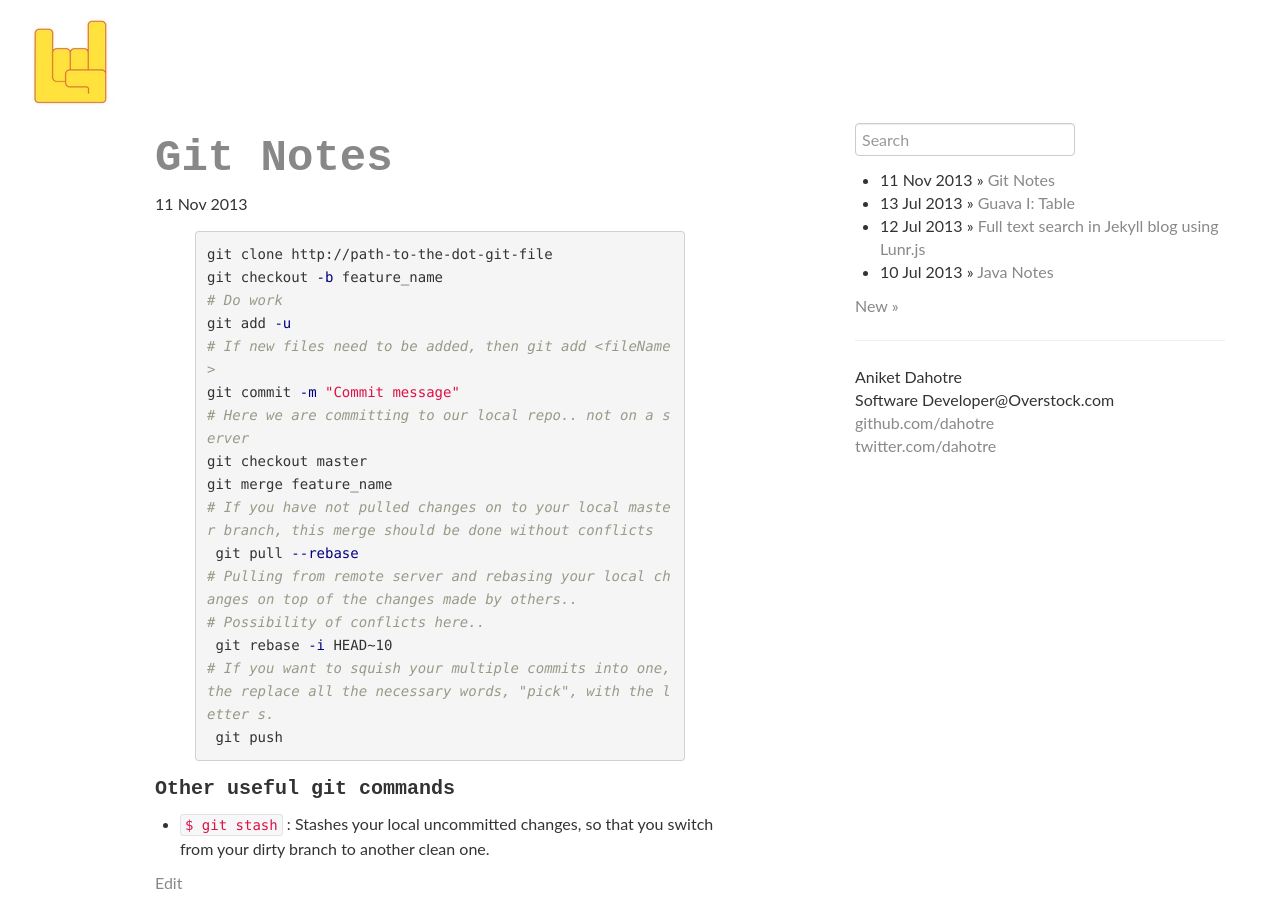
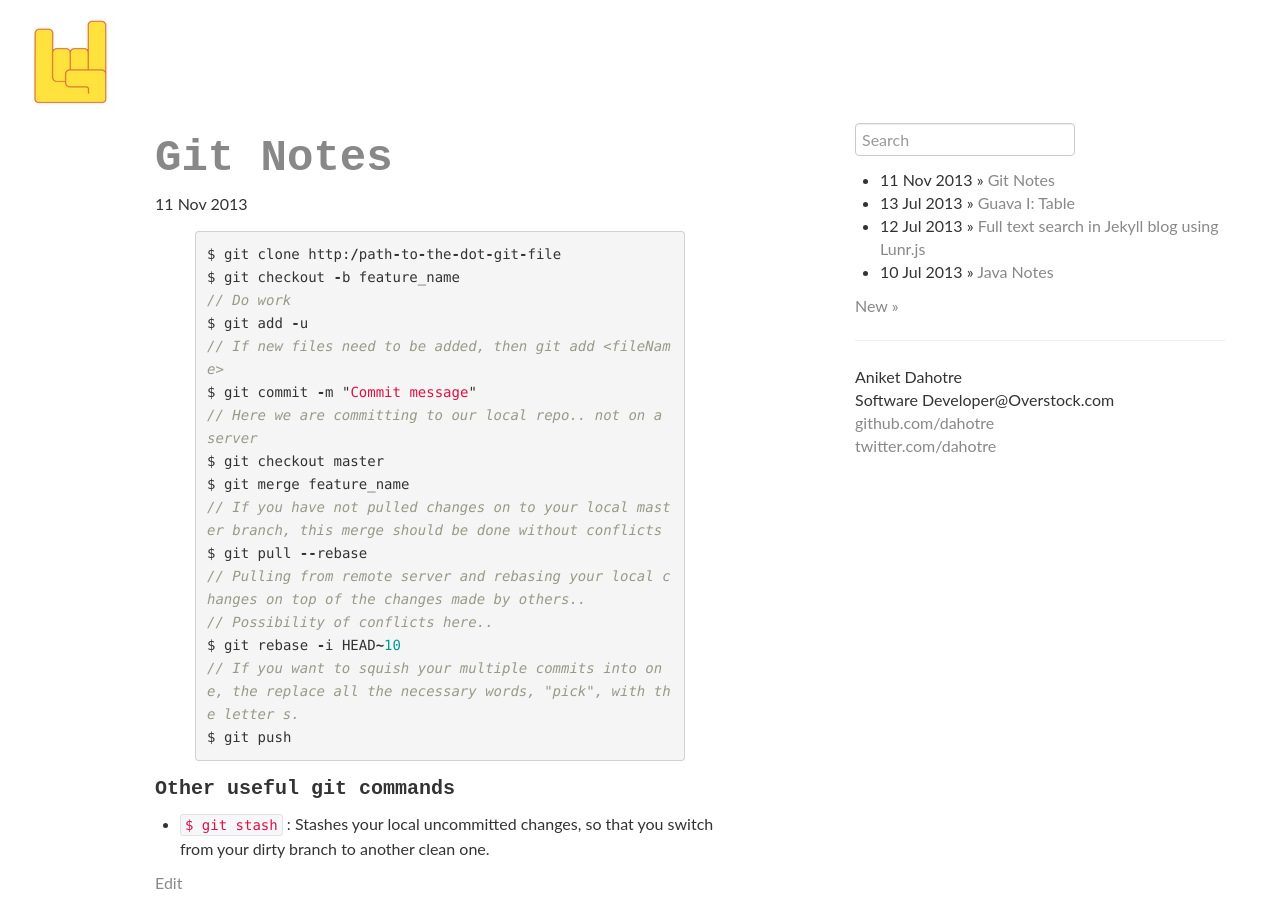
Before and after one commit to dahotre/dahotre.github.io, a Jekyll site: the page built from _posts/2013-11-11-Git-Notes.markdown, in a window 1280 px wide. Built offline with Jekyll 4.4.1, drawn with Linux system fonts in a browser that asks for light colours; nearby versions of some CDN libraries; some of the changed lines change nothing that is shown.

Commit message:
Update 2013-11-11-Git-Notes.markdown

```diff
--- a/_posts/2013-11-11-Git-Notes.markdown
+++ b/_posts/2013-11-11-Git-Notes.markdown
@@ -4,23 +4,23 @@ title:  "Git Notes"
 date:   2013-11-11 11:10
 location:   "2013-11-11-Git-Notes.markdown"
 ---
-{% highlight Shell %}
-git clone http://path-to-the-dot-git-file
-git checkout -b feature_name
-# Do work
-git add -u
-# If new files need to be added, then git add <fileName>
-git commit -m "Commit message"
-# Here we are committing to our local repo.. not on a server
-git checkout master
-git merge feature_name
-# If you have not pulled changes on to your local master branch, this merge should be done without conflicts
- git pull --rebase
-# Pulling from remote server and rebasing your local changes on top of the changes made by others..
-# Possibility of conflicts here..
- git rebase -i HEAD~10
-# If you want to squish your multiple commits into one, the replace all the necessary words, "pick", with the letter s.
- git push
+{% highlight javascript %}
+$ git clone http:/path-to-the-dot-git-file
+$ git checkout -b feature_name
+// Do work
+$ git add -u
+// If new files need to be added, then git add <fileName>
+$ git commit -m "Commit message"
+// Here we are committing to our local repo.. not on a server
+$ git checkout master
+$ git merge feature_name
+// If you have not pulled changes on to your local master branch, this merge should be done without conflicts
+$ git pull --rebase
+// Pulling from remote server and rebasing your local changes on top of the changes made by others..
+// Possibility of conflicts here..
+$ git rebase -i HEAD~10
+// If you want to squish your multiple commits into one, the replace all the necessary words, "pick", with the letter s.
+$ git push
 {% endhighlight %}
 
 #### Other useful git commands
```
